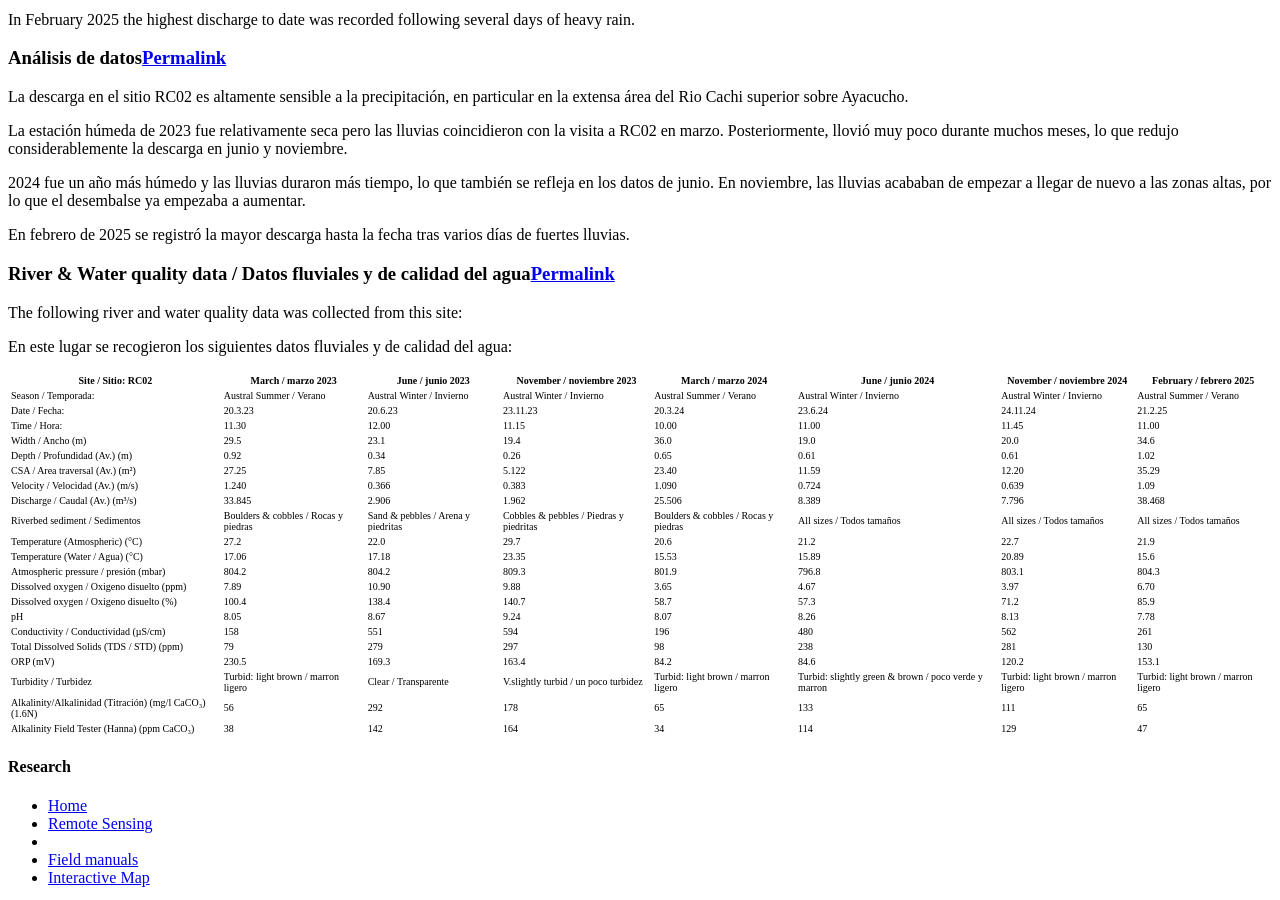
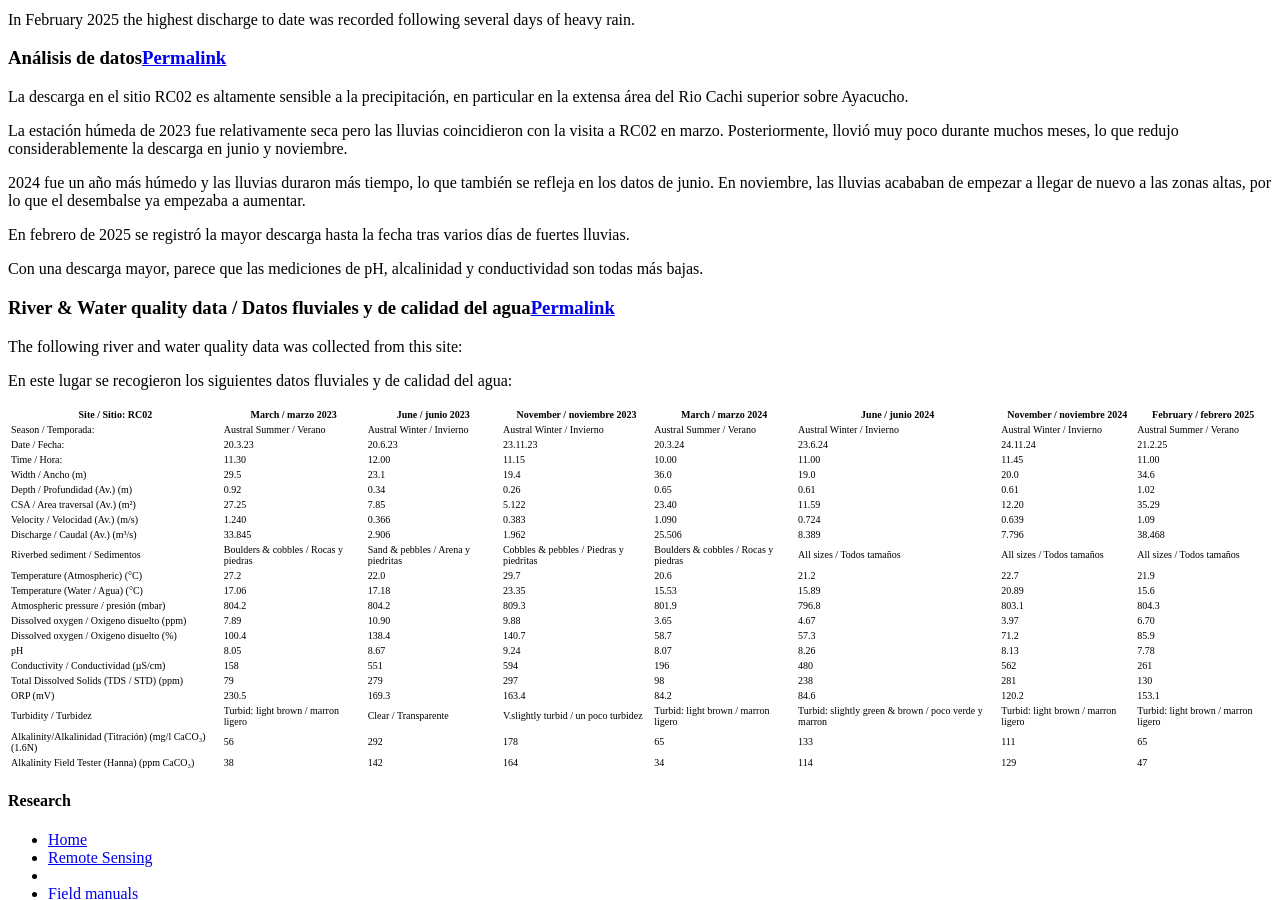
Before and after one commit to HVLepage/cavep-unah, a Jekyll site: the page built from _docs/site-network/RC02.md, in a window 1280 px wide and 900 px high, scrolled down 2591 px. Built offline with Jekyll 4.4.1, drawn with Linux system fonts in a browser that asks for light colours; comment, search, counter and statistics services are not loaded.

Commit message:
Update RC02.md

```diff
--- a/_docs/site-network/RC02.md
+++ b/_docs/site-network/RC02.md
@@ -75,6 +75,8 @@ La estación húmeda de 2023 fue relativamente seca pero las lluvias coincidiero
 
 En febrero de 2025 se registró la mayor descarga hasta la fecha tras varios días de fuertes lluvias.
 
+Con una descarga mayor, parece que las mediciones de pH, alcalinidad y conductividad son todas más bajas.
+
 
 ### River & Water quality data / Datos fluviales y de calidad del agua
 
```
